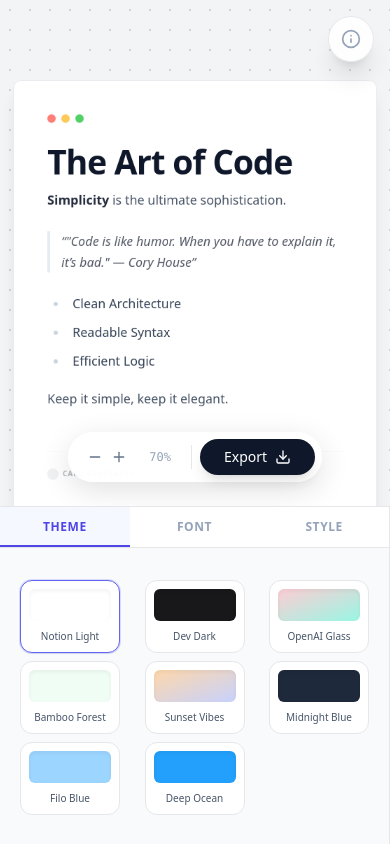
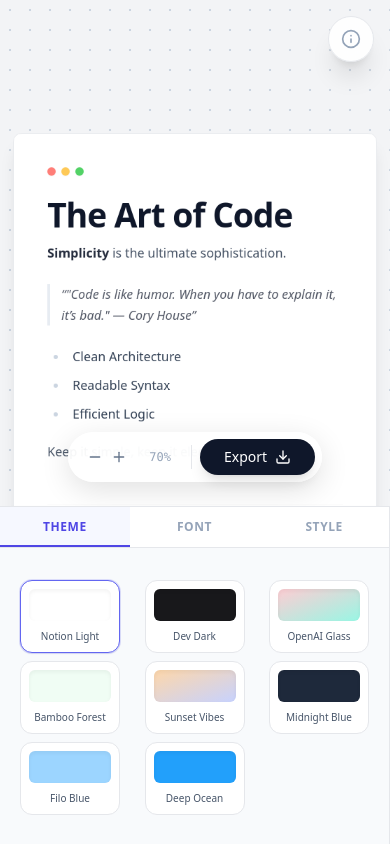
Before and after one commit to justinbao19/Markdown-to-Card-generator, a Next.js app: page / in a window 390 px wide. Built offline with nearby package versions, Linux system fonts and the light colour scheme.

Commit message:
feat: Introduce `isMobile` state for responsive layout and `cardHeight` tracking via `ResizeObserver`.

```diff
--- a/components/CardGenerator.tsx
+++ b/components/CardGenerator.tsx
@@ -130,6 +130,8 @@ export default function CardGenerator() {
   const [footerText, setFooterText] = useState("Card Generator");
   const [isMobileEditing, setIsMobileEditing] = useState(false);
   const [showMobileInfo, setShowMobileInfo] = useState(false);
+  const [cardHeight, setCardHeight] = useState(0);
+  const [isMobile, setIsMobile] = useState(false);
 
   // Mobile Tab State
   const [mobileActiveTab, setMobileActiveTab] = useState<'theme' | 'font' | 'style'>('theme');
@@ -166,12 +168,37 @@ export default function CardGenerator() {
 
   // Set initial scale based on screen size
   useEffect(() => {
-    const isMobile = window.innerWidth < 1024;
-    if (isMobile) {
+    const checkMobile = () => {
+      const mobile = window.innerWidth < 1024;
+      setIsMobile(mobile);
+      return mobile;
+    };
+
+    const mobile = checkMobile();
+    if (mobile) {
       setScale(70); // Mobile: 70% for better fit
     } else {
       setScale(100); // Desktop: 100% (full size)
     }
+
+    const handleResize = () => {
+      checkMobile();
+    };
+
+    window.addEventListener('resize', handleResize);
+    return () => window.removeEventListener('resize', handleResize);
+  }, []);
+
+  // Track card height for dynamic padding
+  useEffect(() => {
+    if (!cardRef.current) return;
+    const observer = new ResizeObserver((entries) => {
+      for (const entry of entries) {
+        setCardHeight(entry.contentRect.height);
+      }
+    });
+    observer.observe(cardRef.current);
+    return () => observer.disconnect();
   }, []);
 
   // Helper: Get max scale based on screen size (Mobile: 100%, Desktop: 150%)
@@ -552,15 +579,15 @@ export default function CardGenerator() {
         {/* Scrollable Canvas Area */}
         <div className="flex-1 w-full h-full overflow-y-auto overflow-x-hidden custom-scrollbar">
           <div
-            className="min-h-full flex flex-col items-center px-4 sm:px-20"
+            className="flex flex-col items-center px-4 sm:px-20"
             style={{
-              paddingTop: `${scale > 100 ? 80 + (scale - 100) * 8 : 80}px`,
-              paddingBottom: `${scale > 100 ? 80 + (scale - 100) * 10 : 80}px`
+              paddingTop: `${Math.max(isMobile ? 40 : 120, (isMobile ? 40 : 120) + (cardHeight * (scale / 100 - 1)) / 2)}px`,
+              paddingBottom: `${Math.max(isMobile ? 40 : 120, (isMobile ? 40 : 120) + (cardHeight * (scale / 100 - 1)) / 2)}px`
             }}
           >
 
             <div
-              className="transition-transform duration-200 ease-out origin-top will-change-transform"
+              className="transition-transform duration-200 ease-out origin-center will-change-transform"
               style={{ transform: `scale(${scale / 100})` }}
               onClick={() => {
                 // Only trigger edit mode on mobile if click target is within card area
```
Lines whose indentation alone changed are shown as unchanged.
